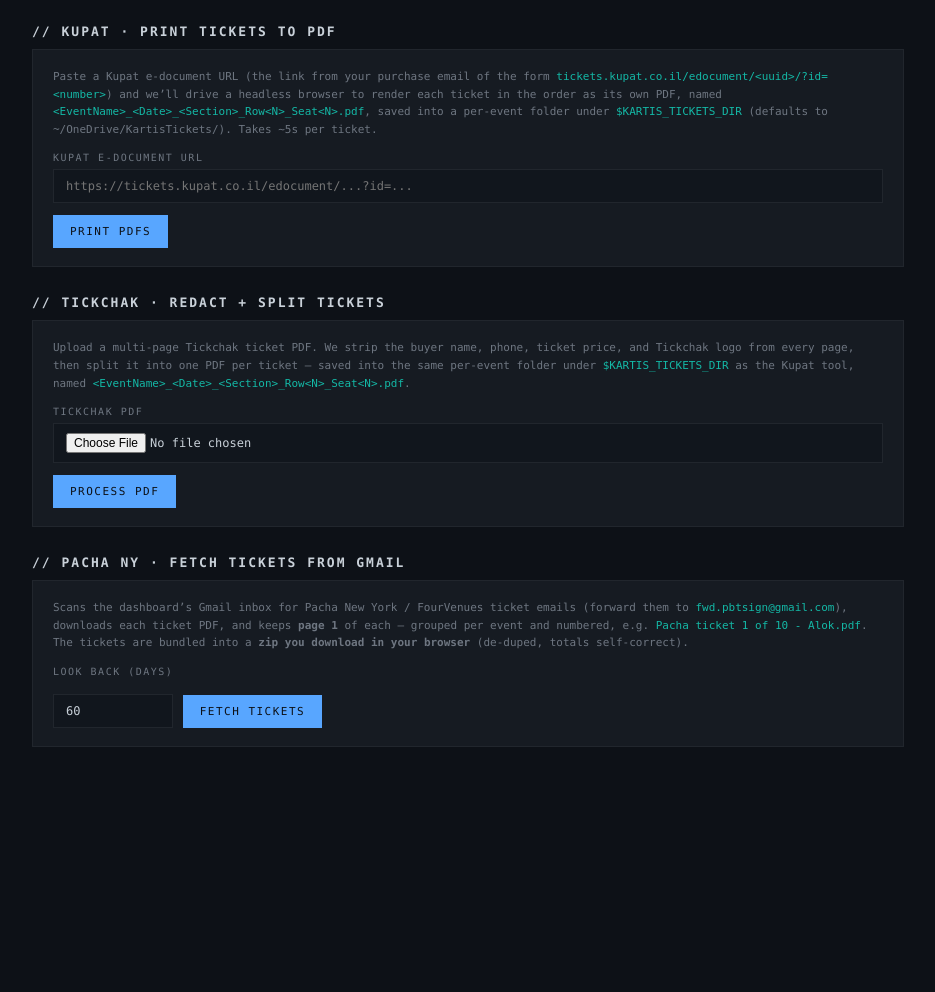
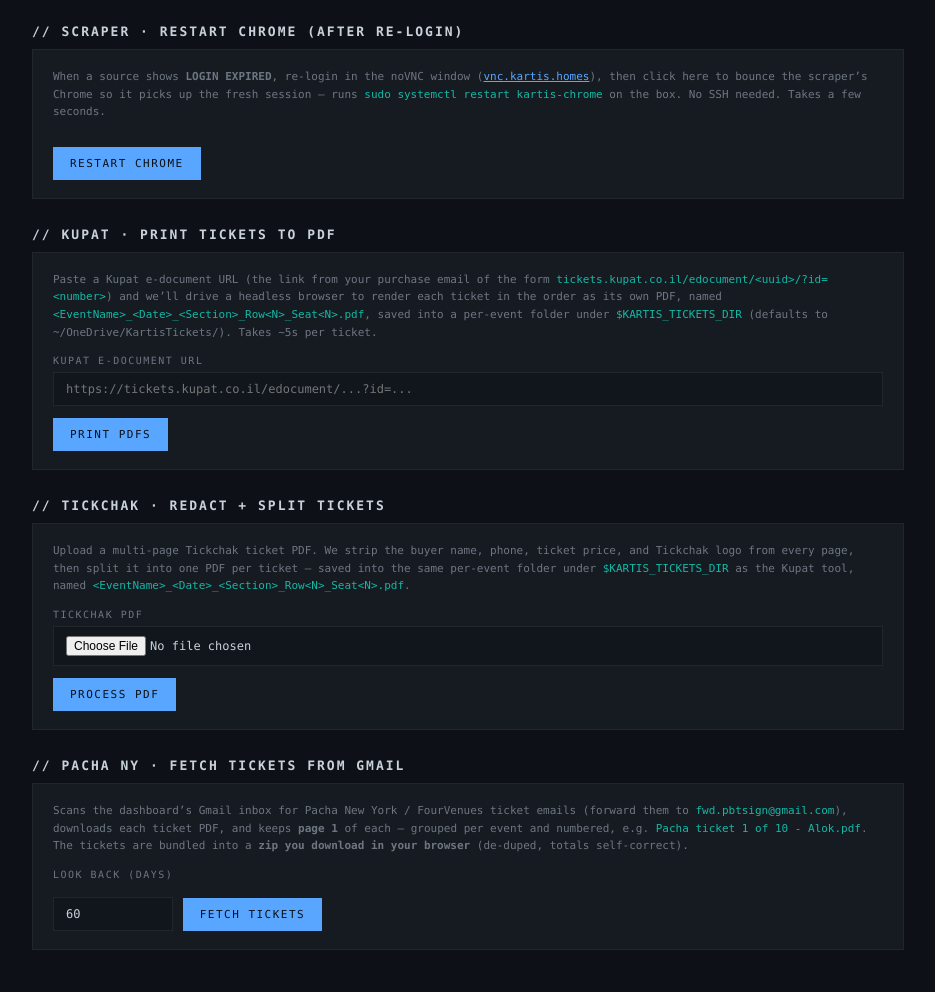
Before and after one commit to 13pinny/2.0, a Flask app: page /tools in a window 1280 px wide. Shown: the part 52-1044 px from the top of the page, without its empty margins (172-1107 px from the left). Before the commit the page ends 799 px from the top, so only its background shows below. Run offline with Flask 3, Linux system fonts and the light colour scheme.

Commit message:
Add dashboard "Restart Chrome" control (no SSH for re-login)
After re-logging into a source in the noVNC window, the scraper's Chrome
must be bounced to pick up the session. New POST /api/chrome/restart runs
`sudo -n systemctl restart kartis-chrome` (sudo -n so a missing NOPASSWD
fails fast instead of hanging), gated by a lock, with a Tools-page button.
Falls back to a friendly error off the systemd VPS.

Co-Authored-By: Claude Opus 4.8 <noreply@anthropic.com>

```diff
--- a/app.py
+++ b/app.py
@@ -2,6 +2,7 @@ import io
 import json
 import os
 import re
+import subprocess
 import tempfile
 import threading
 import traceback
@@ -3614,6 +3615,42 @@ def api_pacha_download(token):
                      mimetype="application/zip")
 
 
+# systemd unit for the scraper's Chrome on the VPS. Override via env if the
+# unit is named differently. Exposed on the Tools page so finalizing a
+# Lysted/Viagogo/CrowdVolt re-login (done in the noVNC window) needs no SSH.
+CHROME_SERVICE = os.getenv("KARTIS_CHROME_SERVICE", "kartis-chrome")
+_chrome_restart_lock = threading.Lock()
+
+
+@app.route("/api/chrome/restart", methods=["POST"])
+def api_chrome_restart():
+    """Restart the scraper's Chrome service (`sudo systemctl restart
+    kartis-chrome`). After re-logging into a source in the noVNC window, Chrome
+    must be bounced so the scraper re-attaches with the fresh session — this
+    lets the user do that from the dashboard instead of SSHing in. Only
+    meaningful on the Linux/systemd VPS; returns a friendly error elsewhere.
+    Uses `sudo -n` so a missing NOPASSWD rule fails fast instead of hanging."""
+    import shutil
+    if not _chrome_restart_lock.acquire(blocking=False):
+        return jsonify({"error": "a restart is already running"}), 429
+    try:
+        if not shutil.which("systemctl"):
+            return jsonify({"error": "systemctl not found — this control only works on the VPS"}), 400
+        try:
+            proc = subprocess.run(
+                ["sudo", "-n", "systemctl", "restart", CHROME_SERVICE],
+                capture_output=True, text=True, timeout=60,
+            )
+        except subprocess.TimeoutExpired:
+            return jsonify({"error": "restart timed out after 60s"}), 504
+        if proc.returncode != 0:
+            msg = (proc.stderr or proc.stdout or "").strip() or f"exit {proc.returncode}"
+            return jsonify({"error": f"systemctl failed: {msg}"}), 500
+        return jsonify({"ok": True, "service": CHROME_SERVICE})
+    finally:
+        _chrome_restart_lock.release()
+
+
 @app.route("/api/watchers")
 def api_watchers():
     # Sweep past-event watchers on every page load so the UI doesn't have to
--- a/templates/tools.html
+++ b/templates/tools.html
@@ -74,6 +74,20 @@
   </nav>
 </header>
 <main>
+  <h2>// SCRAPER · RESTART CHROME (AFTER RE-LOGIN)</h2>
+  <div class="tool-card">
+    <div class="desc">
+      When a source shows <strong>LOGIN EXPIRED</strong>, re-login in the noVNC
+      window (<a href="https://vnc.kartis.homes/vnc.html" target="_blank"
+      style="color:var(--accent);">vnc.kartis.homes</a>), then click here to
+      bounce the scraper&rsquo;s Chrome so it picks up the fresh session &mdash;
+      runs <code style="color:var(--cyan);">sudo systemctl restart kartis-chrome</code>
+      on the box. No SSH needed. Takes a few seconds.
+    </div>
+    <button id="chrome-restart-go">Restart Chrome</button>
+    <div id="chrome-restart-status" class="status" style="display:none"></div>
+  </div>
+
   <h2>// KUPAT · PRINT TICKETS TO PDF</h2>
   <div class="tool-card">
     <div class="desc">
@@ -137,6 +151,33 @@
 const esc = s => s == null ? "" : String(s).replace(/[&<>"']/g, c => ({"&":"&amp;","<":"&lt;",">":"&gt;","\"":"&quot;","'":"&#39;"}[c]));
 
 const $ = id => document.getElementById(id);
+
+$("chrome-restart-go").addEventListener("click", async () => {
+  const btn = $("chrome-restart-go");
+  const statusEl = $("chrome-restart-status");
+  btn.disabled = true;
+  btn.textContent = "Restarting...";
+  statusEl.className = "status";
+  statusEl.style.display = "block";
+  statusEl.innerHTML = `<div class="row"><span class="spinner"></span> Restarting Chrome on the box…</div>`;
+  try {
+    const res = await fetch("/api/chrome/restart", {method: "POST"});
+    const data = await res.json();
+    if (!res.ok || data.error) {
+      statusEl.className = "status error";
+      statusEl.innerHTML = `<div class="row">⚠ ${esc(data.error || "Unknown error")}</div>`;
+      return;
+    }
+    statusEl.className = "status success";
+    statusEl.innerHTML = `<div class="row">✓ Restarted <strong>${esc(data.service || "kartis-chrome")}</strong>. Give it ~10s, then trigger a resync to confirm the login took.</div>`;
+  } catch (e) {
+    statusEl.className = "status error";
+    statusEl.innerHTML = `<div class="row">⚠ ${esc(e.message || e)}</div>`;
+  } finally {
+    btn.disabled = false;
+    btn.textContent = "Restart Chrome";
+  }
+});
 
 $("kupat-go").addEventListener("click", async () => {
   const url = $("kupat-url").value.trim();
```
